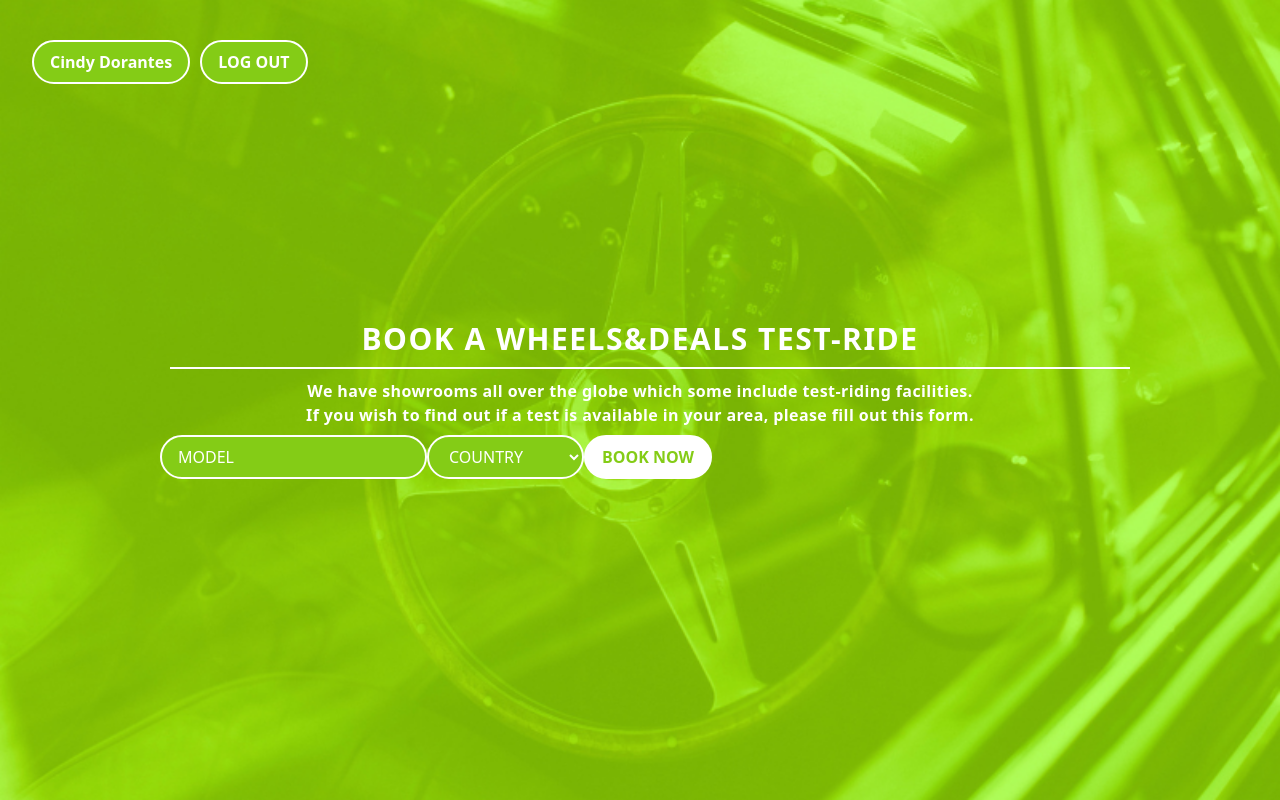
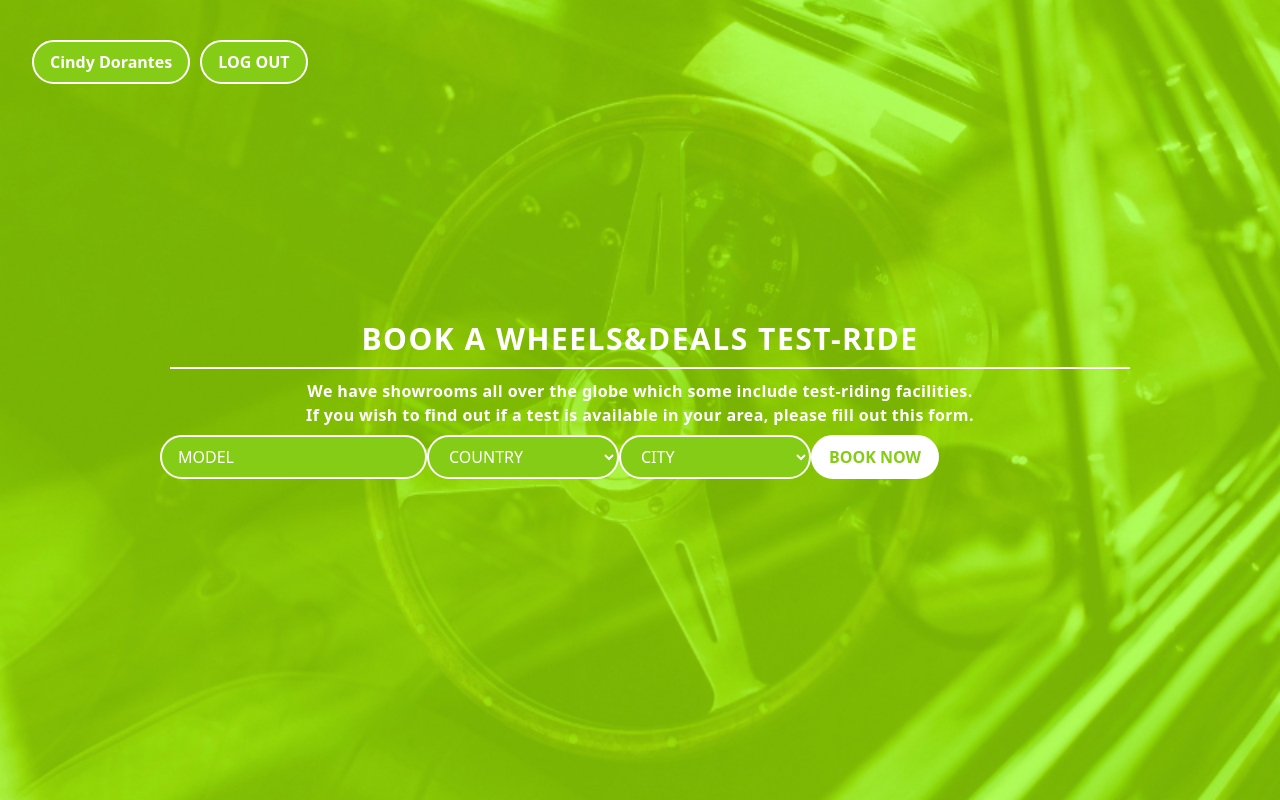
Before and after one commit to Peter1907/wheels-and-deals-react, a React (Create React App) app: page /new-reservation in a window 1280 px wide. Built offline with nearby package versions, Linux system fonts and the light colour scheme.

Commit message:
Create country and city dependant selec elements

```diff
--- a/package.json
+++ b/package.json
@@ -6,6 +6,7 @@
     "@testing-library/jest-dom": "^5.16.5",
     "@testing-library/react": "^13.4.0",
     "@testing-library/user-event": "^13.5.0",
+    "prop-types": "^15.8.1",
     "react": "^18.2.0",
     "react-dom": "^18.2.0",
     "react-router-dom": "^6.8.2",
--- a/src/App.js
+++ b/src/App.js
@@ -1,7 +1,7 @@
 import { Routes, Route } from 'react-router-dom';
 import Home from './components/Home/Home';
 import NewCar from './components/NewCar/NewCar';
-import NewReservation from './NewReservation';
+import NewReservation from './components/NewReservation/NewReservation';
 
 function App() {
   return (
--- a/src/NewReservation.js
+++ /dev/null
@@ -1,25 +0,0 @@
-import { React, useState } from 'react';
-import ReservationForm from './ReservationForm';
-
-const NewReservation = () => {
-  return (
-    <div className="text-white flex flex-col items-center justify-center absolute w-full h-full object-cover bg-cover bg-center bg-[url('/src/assets/form_reservation_bg01.png')]">
-      <div className="space-x-2.5 p-8 font-bold text-base w-full flex center fixed top-0 left-0 right-0">
-        <div className="border-white border-2 bg-lime-500 rounded-full px-4 py-2 mt-2">Cindy Dorantes</div>
-        <div className="border-white border-2 bg-lime-500 rounded-full px-4 py-2 mt-2">LOG OUT</div>
-      </div>
-      <section className="w-3/4">
-        <h1 className="text-3xl font-bold tracking-wider text-center">BOOK A WHEELS&DEALS TEST-RIDE</h1>
-        <span className="block h-0.5 w-full bg-white m-2.5" />
-        <p className="text-center text-base font-semibold tracking-wide">
-          We have showrooms all over the globe which some include test-riding facilities.
-          <br />
-          If you wish to find out if a test is available in your area, please fill out this form.
-        </p>
-        <ReservationForm />
-      </section>
-    </div>
-  );
-};
-
-export default NewReservation;
--- a/src/ReservationForm.js
+++ /dev/null
@@ -1,75 +0,0 @@
-import { React, useState} from 'react'
-
-const ReservationForm = (onSubmit) => {
-
-  const [model, setModel] = useState('');
-  const [country, setCountry] = useState('');
-  // const [city, setCity] = useState("");
-  // const [date, setDate] = useState("");
-  const [idCities, setIdCities] = useState(-1);
-
-  const countryOptions = [
-    {
-      country: 'United States',
-      cities: ["New York", "Detroit", "Los Angeles", "Miami"]
-    },
-    {
-      country: 'Mexico',
-      cities: ["Mexico City", "Monterrey", "Guadalajara"]
-    },
-    {
-      country: 'Ecuador',
-      cities: ["Quito", "Guayaquil", "Cuenca"]
-    },
-    {
-      country: 'Egypt',
-      cities: ["Cairo", "Alexandria", "Luxor"]
-    },
-  ]
-  // const countryOptions = [
-  //   { value: '', text: 'COUNTRY' },
-  //   { value: 'unitedStates', text: 'United States' },
-  //   { value: 'mexico', text: 'Mexico' },
-  //   { value: 'ecuador', text: 'Ecuador' },
-  //   { value: 'egypt', text: 'Egypt' },
-  // ];
-
-  const handleSubmit = (event) => {
-    event.preventDefault();
-    onSubmit(model, country);
-  };
-
-  return (
-    <div>
-      <form onSubmit={handleSubmit}>
-          <input
-            className="placeholder:text-white border-white border-2 bg-lime-500 rounded-full px-4 py-2 mt-2"
-            type="text"
-            value={model}
-            placeholder="MODEL"
-            onChange={(e) => setModel(e.target.value)}
-          />
-
-          {/* SELECT ELEMENT FOR COUNTRY */}
-          <select
-            className="placeholder:text-white border-white border-2 bg-lime-500 rounded-full px-4 py-2 mt-2"
-            value={country}
-            onChange={(e) => setCountry(e.target.value)}
-          >
-            <option value={-1}>COUNTRY</option>
-            {countryOptions.map((countryItem, i) => (
-              <option key={i} value={countryItem.country} id={i}>
-                {countryItem.country}
-              </option>
-            ))}
-          </select>
-
-          <button className="text-lime-500 font-bold border-white border-2 bg-white rounded-full px-4 py-2 mt-2" type="submit">
-            BOOK NOW
-          </button>
-        </form>
-    </div>
-  )
-}
-
-export default ReservationForm
--- /dev/null
+++ b/src/components/NewReservation/CitySelect.js
@@ -0,0 +1,35 @@
+import React from 'react';
+import PropTypes from 'prop-types';
+
+const CitySelect = ({ value, onChange, country }) => {
+  const cities = {
+    'United States': ['New York', 'Detroit', 'Los Angeles', 'Miami'],
+    Mexico: ['Mexico City', 'Monterrey', 'Guadalajara'],
+    Ecuador: ['Quito', 'Guayaquil', 'Cuenca'],
+  };
+
+  const countryCities = cities[country] || [];
+
+  return (
+    <select
+      className="border-white border-2 bg-lime-500 rounded-full px-4 py-2 mt-2 w-48"
+      value={value}
+      onChange={(e) => onChange(e.target.value)}
+    >
+      <option value="">CITY</option>
+      {countryCities.map((city) => (
+        <option key={city} value={city}>
+          {city}
+        </option>
+      ))}
+    </select>
+  );
+};
+
+CitySelect.propTypes = {
+  value: PropTypes.string.isRequired,
+  onChange: PropTypes.func.isRequired,
+  country: PropTypes.string.isRequired,
+};
+
+export default CitySelect;
--- /dev/null
+++ b/src/components/NewReservation/CountrySelect.js
@@ -0,0 +1,28 @@
+import React from 'react';
+import PropTypes from 'prop-types';
+
+const CountrySelect = ({ value, onChange }) => {
+  const countries = ['United States', 'Mexico', 'Ecuador'];
+
+  return (
+    <select
+      className="border-white border-2 bg-lime-500 rounded-full px-4 py-2 mt-2 w-48"
+      value={value}
+      onChange={(e) => onChange(e.target.value)}
+    >
+      <option value="">COUNTRY</option>
+      {countries.map((country) => (
+        <option key={country} value={country}>
+          {country}
+        </option>
+      ))}
+    </select>
+  );
+};
+
+CountrySelect.propTypes = {
+  value: PropTypes.string.isRequired,
+  onChange: PropTypes.func.isRequired,
+};
+
+export default CountrySelect;
--- /dev/null
+++ b/src/components/NewReservation/NewReservation.js
@@ -0,0 +1,23 @@
+import React from 'react';
+import ReservationForm from './ReservationForm';
+
+const NewReservation = () => (
+  <div className="text-white flex flex-col items-center justify-center absolute w-full h-full object-cover bg-cover bg-center bg-[url('/src/assets/form_reservation_bg01.png')]">
+    <div className="space-x-2.5 p-8 font-bold text-base w-full flex center fixed top-0 left-0 right-0">
+      <div className="border-white border-2 bg-lime-500 rounded-full px-4 py-2 mt-2">Cindy Dorantes</div>
+      <div className="border-white border-2 bg-lime-500 rounded-full px-4 py-2 mt-2">LOG OUT</div>
+    </div>
+    <section className="w-3/4">
+      <h1 className="text-3xl font-bold tracking-wider text-center">BOOK A WHEELS&DEALS TEST-RIDE</h1>
+      <span className="block h-0.5 w-full bg-white m-2.5" />
+      <p className="text-center text-base font-semibold tracking-wide">
+        We have showrooms all over the globe which some include test-riding facilities.
+        <br />
+        If you wish to find out if a test is available in your area, please fill out this form.
+      </p>
+      <ReservationForm />
+    </section>
+  </div>
+);
+
+export default NewReservation;
--- /dev/null
+++ b/src/components/NewReservation/ReservationForm.js
@@ -0,0 +1,37 @@
+import { React, useState } from 'react';
+import CitySelect from './CitySelect';
+import CountrySelect from './CountrySelect';
+
+const ReservationForm = (onSubmit) => {
+  const [model, setModel] = useState('');
+  const [country, setCountry] = useState('');
+  const [city, setCity] = useState('');
+
+  const handleSubmit = (event) => {
+    event.preventDefault();
+    onSubmit(model, country);
+  };
+
+  return (
+    <div>
+      <form onSubmit={handleSubmit}>
+        <input
+          className="placeholder:text-white border-white border-2 bg-lime-500 rounded-full px-4 py-2 mt-2"
+          type="text"
+          value={model}
+          placeholder="MODEL"
+          onChange={(e) => setModel(e.target.value)}
+        />
+
+        <CountrySelect value={country} onChange={setCountry} />
+        <CitySelect value={city} onChange={setCity} country={country} />
+
+        <button className="text-lime-500 font-bold border-white border-2 bg-white rounded-full px-4 py-2 mt-2" type="submit">
+          BOOK NOW
+        </button>
+      </form>
+    </div>
+  );
+};
+
+export default ReservationForm;
--- a/src/index.css
+++ b/src/index.css
@@ -678,6 +678,10 @@
   width: 75%;
 }
 
+.w-48 {
+  width: 12rem;
+}
+
 .w-full {
   width: 100%;
 }
```
Also changed, not shown: 1 other file (tests, documents, lock files or other folders).
